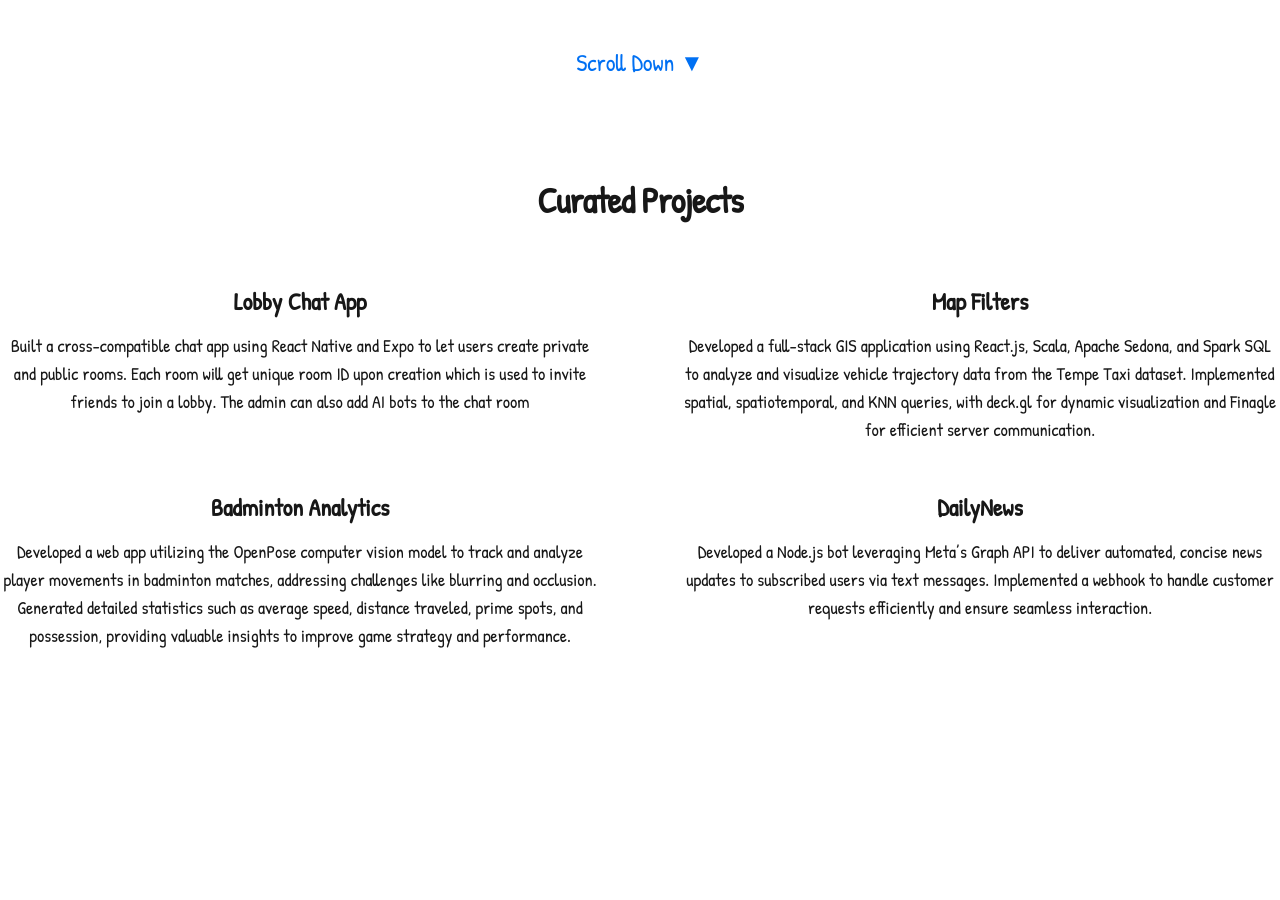
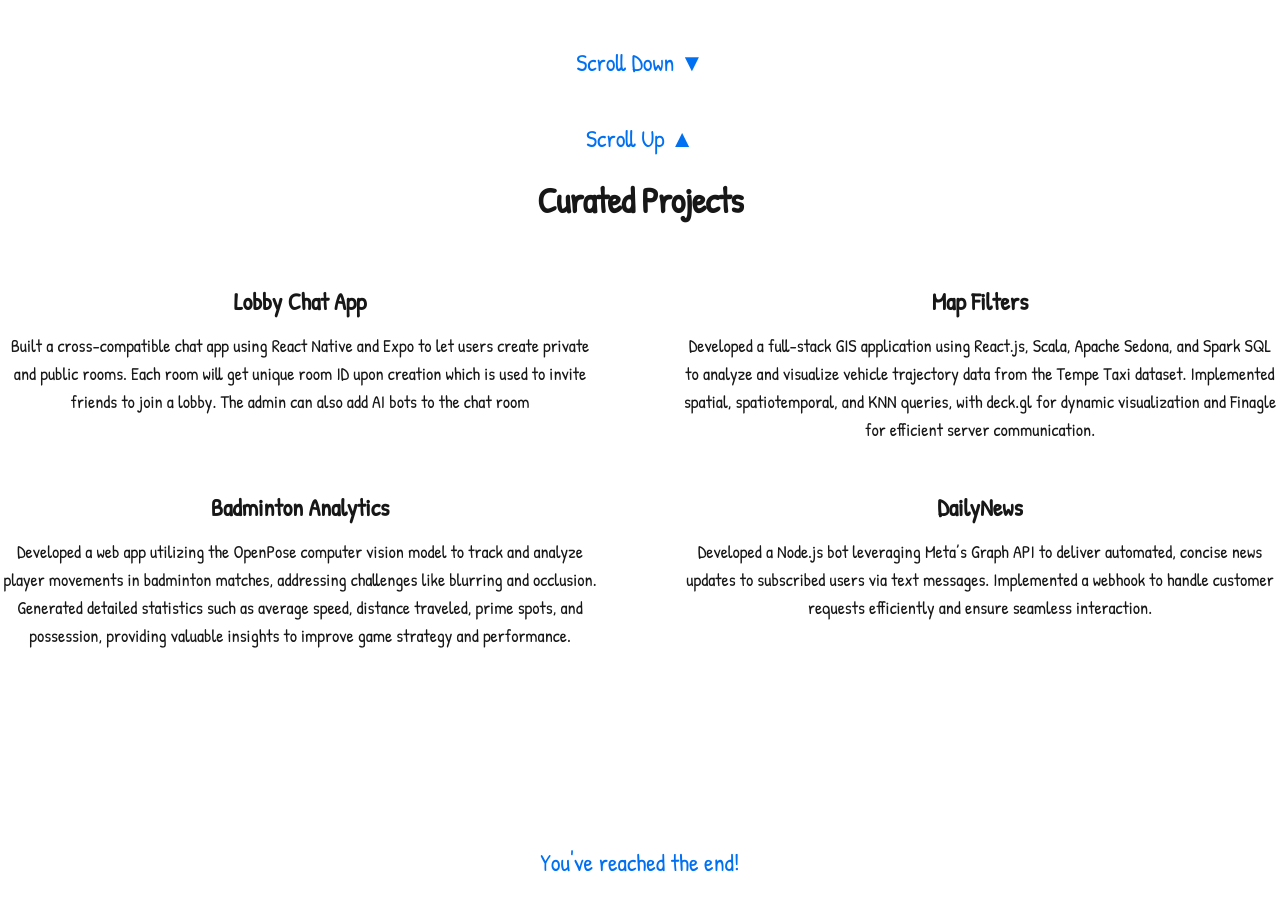
Before and after one commit to surya-441/surya-441.github.io, a Next.js app: page / in a window 1280 px wide. Shown: the part 700-1600 px from the top of the page. Built offline with nearby package versions, Linux system fonts and the light colour scheme.

Commit message:
more scroll fun

```diff
--- a/src/components/Intro.tsx
+++ b/src/components/Intro.tsx
@@ -1,6 +1,8 @@
 "use client";
 
+import React from "react";
 import Stickman from "./Stickman";
+import ScrollIndicator from "./ScrollIndicator";
 
 const Intro = () => {
     return (
@@ -23,18 +25,7 @@ const Intro = () => {
                 speed, and precision to every project I touch.
             </p>
             <Stickman />
-            <div
-                style={{
-                    position: "absolute",
-                    bottom: "20px",
-                    width: "100%",
-                    textAlign: "center",
-                    fontSize: "1.5rem",
-                    color: "#0070f3",
-                }}
-            >
-                Scroll Down ▼
-            </div>
+            <ScrollIndicator direction="down"/>
         </section>
     );
 };
--- a/src/components/Projects.tsx
+++ b/src/components/Projects.tsx
@@ -1,4 +1,5 @@
 import { projects } from "../projects";
+import ScrollIndicator from "./ScrollIndicator";
 
 const Projects = () => {
     return (
@@ -12,6 +13,7 @@ const Projects = () => {
                 position: "relative",
             }}
         >
+            <ScrollIndicator direction="up"/>
             <div className="mt-8 text-3xl text-center font-extrabold leading-tight tracking-tight text-foreground sm:text-4xl">
                 Curated Projects
             </div>
@@ -29,6 +31,7 @@ const Projects = () => {
                     );
                 })}
             </div>
+            <ScrollIndicator direction="end"/>
         </section>
     );
 };
--- /dev/null
+++ b/src/components/ScrollIndicator.tsx
@@ -0,0 +1,33 @@
+import React from "react";
+
+export type ScrollDirection = "up" | "down" | "end";
+
+type ScrollIndicatorProps = {
+    direction: ScrollDirection;
+};
+
+const scrollTextMapping: Record<ScrollDirection, string> = {
+    up: "Scroll Up ▲",
+    down: "Scroll Down ▼",
+    end: "You've reached the end!",
+};
+
+const ScrollIndicator = ({ direction }: ScrollIndicatorProps) => {
+  return (
+    <div
+      style={{
+        position: "absolute",
+        // Use top for 'up' direction, bottom otherwise
+        ...(direction === "up" ? { top: "20px" } : { bottom: "20px" }),
+        width: "100%",
+        textAlign: "center",
+        fontSize: "1.5rem",
+        color: "#0070f3",
+      }}
+    >
+      {scrollTextMapping[direction]}
+    </div>
+  );
+};
+
+export default ScrollIndicator;
```
